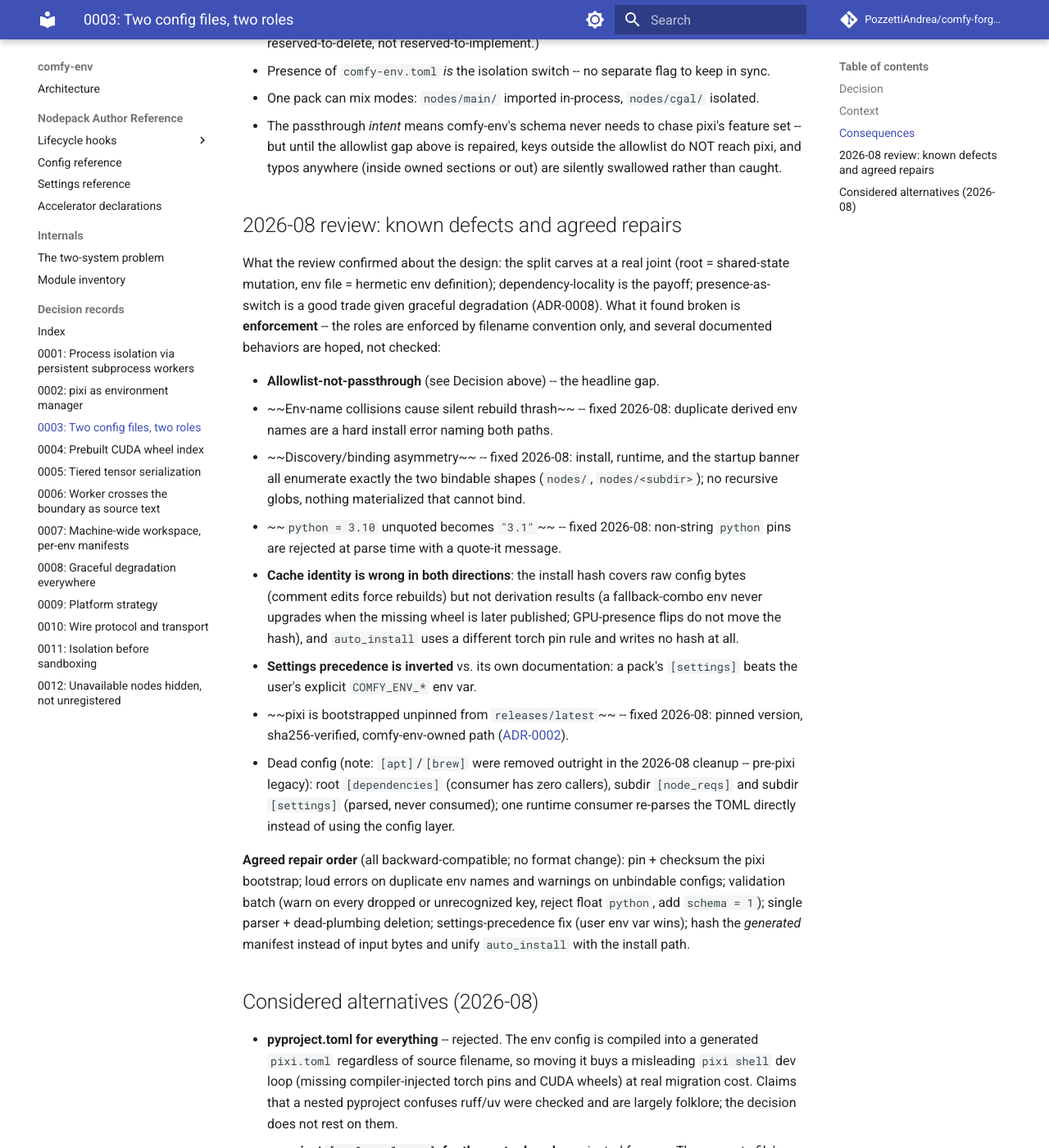
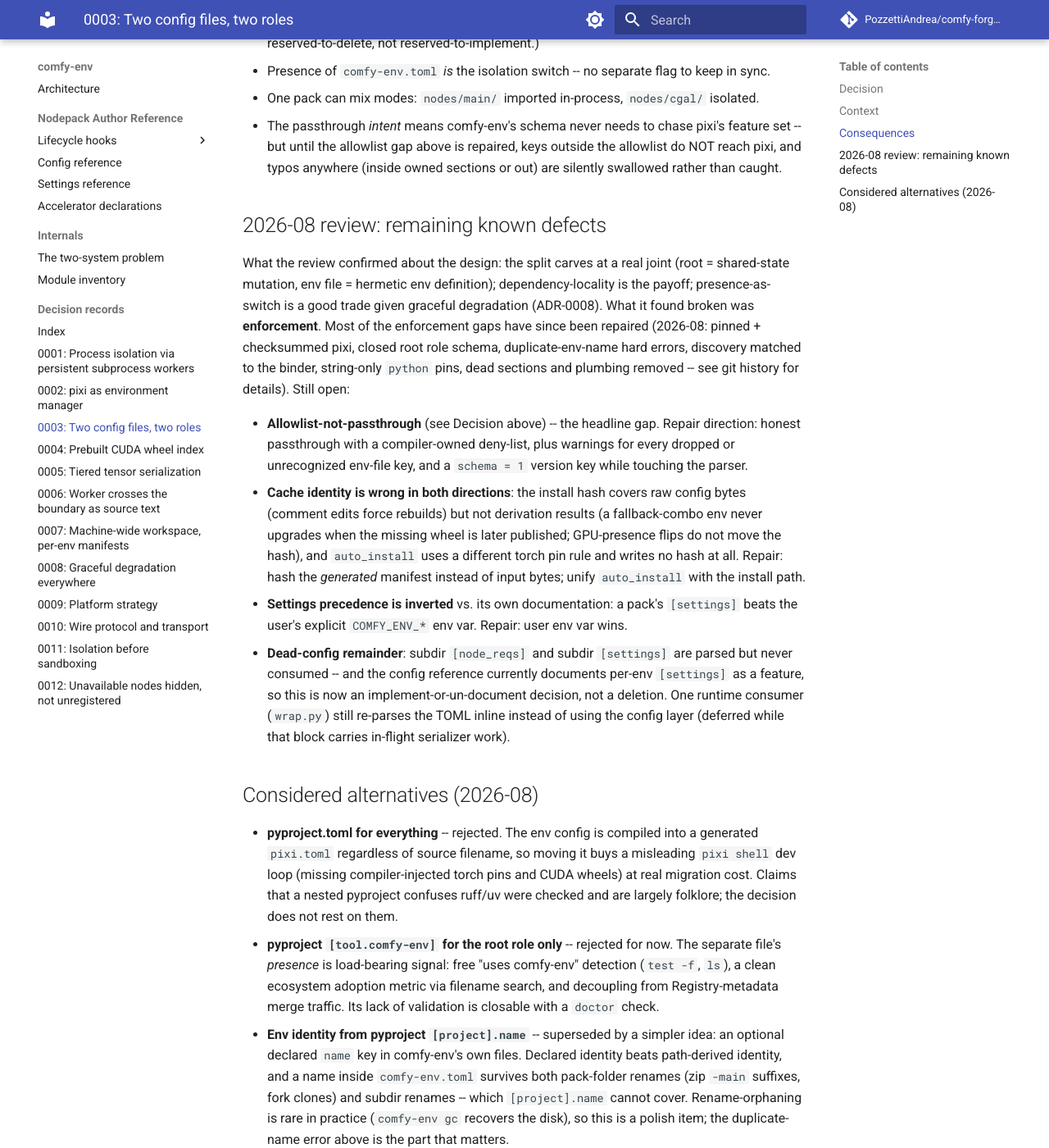
Before and after one commit to Comfy-Forge/comfy-forge-docs, an MkDocs documentation site: the page built from docs/comfy-env/adr/0003-two-config-files-with-two-roles.md, in a window 1280 px wide and 1400 px high, scrolled down 1710 px. Shown: the whole window at 82% size. Built offline with MkDocs 1.6.1 and Material for MkDocs 9.7.7, drawn with Linux system fonts in a browser that asks for light colours; comment, search, counter and statistics services are not loaded.

Commit message:
ADR-0003: collapse review section to remaining defects only
Fixed items summarized in one line (details in git history); each open
defect now carries its repair direction inline.

Co-Authored-By: Claude Fable 5 <noreply@anthropic.com>

```diff
--- a/docs/comfy-env/adr/0003-two-config-files-with-two-roles.md
+++ b/docs/comfy-env/adr/0003-two-config-files-with-two-roles.md
@@ -80,47 +80,37 @@ exactly `comfy-env`. Remaining host-env stragglers in existing packs (e.g.
   outside the allowlist do NOT reach pixi, and typos anywhere (inside owned
   sections or out) are silently swallowed rather than caught.
 
-## 2026-08 review: known defects and agreed repairs
+## 2026-08 review: remaining known defects
 
 What the review confirmed about the design: the split carves at a real
 joint (root = shared-state mutation, env file = hermetic env definition);
 dependency-locality is the payoff; presence-as-switch is a good trade given
-graceful degradation (ADR-0008). What it found broken is **enforcement** --
-the roles are enforced by filename convention only, and several documented
-behaviors are hoped, not checked:
+graceful degradation (ADR-0008). What it found broken was **enforcement**.
+Most of the enforcement gaps have since been repaired (2026-08: pinned +
+checksummed pixi, closed root role schema, duplicate-env-name hard errors,
+discovery matched to the binder, string-only `python` pins, dead sections
+and plumbing removed -- see git history for details). Still open:
 
 - **Allowlist-not-passthrough** (see Decision above) -- the headline gap.
-- ~~Env-name collisions cause silent rebuild thrash~~ -- fixed 2026-08:
-  duplicate derived env names are a hard install error naming both paths.
-- ~~Discovery/binding asymmetry~~ -- fixed 2026-08: install, runtime, and
-  the startup banner all enumerate exactly the two bindable shapes
-  (`nodes/`, `nodes/<subdir>`); no recursive globs, nothing materialized
-  that cannot bind.
-- ~~`python = 3.10` unquoted becomes `"3.1"`~~ -- fixed 2026-08: non-string
-  `python` pins are rejected at parse time with a quote-it message.
+  Repair direction: honest passthrough with a compiler-owned deny-list,
+  plus warnings for every dropped or unrecognized env-file key, and a
+  `schema = 1` version key while touching the parser.
 - **Cache identity is wrong in both directions**: the install hash covers
   raw config bytes (comment edits force rebuilds) but not derivation results
   (a fallback-combo env never upgrades when the missing wheel is later
   published; GPU-presence flips do not move the hash), and `auto_install`
-  uses a different torch pin rule and writes no hash at all.
+  uses a different torch pin rule and writes no hash at all. Repair: hash
+  the *generated* manifest instead of input bytes; unify `auto_install`
+  with the install path.
 - **Settings precedence is inverted** vs. its own documentation: a pack's
-  `[settings]` beats the user's explicit `COMFY_ENV_*` env var.
-- ~~pixi is bootstrapped unpinned from `releases/latest`~~ -- fixed
-  2026-08: pinned version, sha256-verified, comfy-env-owned path
-  ([ADR-0002](0002-pixi-as-environment-manager.md)).
-- Dead config (note: `[apt]`/`[brew]` were removed outright in the 2026-08
-  cleanup -- pre-pixi legacy): root `[dependencies]` (consumer has zero
-  callers), subdir `[node_reqs]` and subdir `[settings]` (parsed, never
-  consumed); one runtime consumer re-parses the TOML directly instead of
-  using the config layer.
-
-**Agreed repair order** (all backward-compatible; no format change):
-pin + checksum the pixi bootstrap; loud errors on duplicate env names and
-warnings on unbindable configs; validation batch (warn on every dropped or
-unrecognized key, reject float `python`, add `schema = 1`); single parser +
-dead-plumbing deletion; settings-precedence fix (user env var wins); hash
-the *generated* manifest instead of input bytes and unify `auto_install`
-with the install path.
+  `[settings]` beats the user's explicit `COMFY_ENV_*` env var. Repair:
+  user env var wins.
+- **Dead-config remainder**: subdir `[node_reqs]` and subdir `[settings]`
+  are parsed but never consumed -- and the config reference currently
+  documents per-env `[settings]` as a feature, so this is now an
+  implement-or-un-document decision, not a deletion. One runtime consumer
+  (`wrap.py`) still re-parses the TOML inline instead of using the config
+  layer (deferred while that block carries in-flight serializer work).
 
 ## Considered alternatives (2026-08)
 
```
